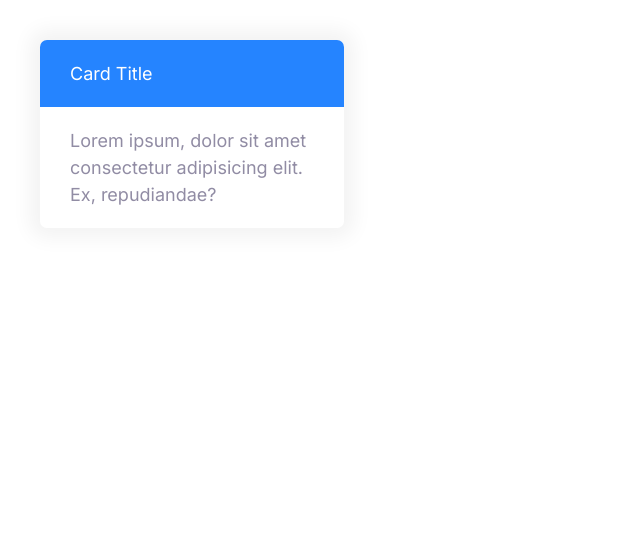
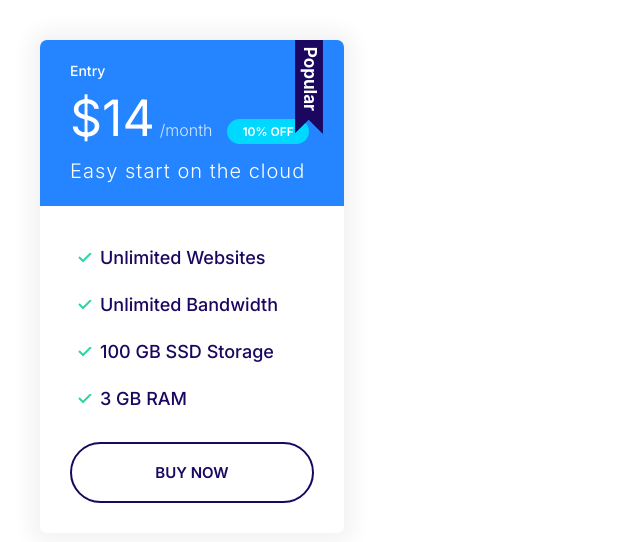
Before and after one commit to ultimateLink221/MoshifyProject, a plain HTML site: page index.html in a window 1280 px wide. Shown: the whole page, without its empty margins (0-640 px from the left). Drawn offline with Linux system fonts and the light colour scheme.

Commit message:
Build plans component

```diff
--- a/css/styles.css
+++ b/css/styles.css
@@ -117,6 +117,7 @@ a {
 
 .badge--small {
   font-size: 1.6rem;
+  padding: 0.5rem 1.5rem;
 }
 
 @media screen and (min-width: 1024px) {
@@ -281,6 +282,8 @@ a {
   }
 }
 
+/* Cards */
+
 .card {
   border-radius: 7px;
   box-shadow: 0 0 20px 10px #f3f3f3;
@@ -301,3 +304,65 @@ a {
   background: var(--color-secondary);
   color: #fff;
 }
+
+.card--secondary .badge--secondary {
+  background: #02cdf1;
+}
+
+/* Plans */
+
+.plan__name {
+  color: #fff;
+  margin: 0;
+  font-weight: 500;
+  font-size: 2.4rem;
+}
+
+.plan__price {
+  font-size: 6rem;
+}
+
+.plan__billing-cycle {
+  font-size: 2.4rem;
+  font-weight: 300;
+  opacity: 0.8;
+  margin-right: 1rem;
+}
+
+.plan__description {
+  font-size: 2rem;
+  font-weight: 300;
+  letter-spacing: 1px;
+  display: block;
+}
+
+.plan .list__item {
+  margin-bottom: 2rem;
+}
+
+.plan--popular .card__header {
+  position: relative;
+}
+
+.plan--popular .card__header::before {
+  content: url(../images/popular.svg);
+  width: 40px;
+  display: inline-block;
+  position: absolute;
+  top: -6px;
+  right: 5%;
+}
+
+@media screen and (min-width: 1024px) {
+  .plan__name {
+    font-size: 1.4rem;
+  }
+
+  .plan__price {
+    font-size: 5rem;
+  }
+
+  .plan__billing-cycle {
+    font-size: 1.6rem;
+  }
+}
--- a/index.html
+++ b/index.html
@@ -8,7 +8,7 @@
     <link rel="preconnect" href="https://fonts.googleapis.com" />
     <link rel="preconnect" href="https://fonts.gstatic.com" crossorigin />
     <link
-      href="https://fonts.googleapis.com/css2?family=Inter:wght@400;500;600;700&display=swap"
+      href="https://fonts.googleapis.com/css2?family=Inter:wght@300;400;500;600;700&display=swap"
       rel="stylesheet"
     />
     <link rel="stylesheet" href="css/styles.css" />
@@ -16,11 +16,24 @@
   </head>
   <body>
     <div style="width: 30%; padding: 4rem">
-      <div class="card card--primary">
-        <header class="card__header">Card Title</header>
-        <div class="card__body">
-          Lorem ipsum, dolor sit amet consectetur adipisicing elit. Ex,
-          repudiandae?
+      <div class="plan plan--popular">
+        <div class="card card--primary">
+          <header class="card__header">
+            <h3 class="plan__name">Entry</h3>
+            <span class="plan__price">$14</span>
+            <span class="plan__billing-cycle">/month</span>
+            <span class="badge badge--secondary badge--small">10% OFF</span>
+            <span class="plan__description">Easy start on the cloud</span>
+          </header>
+          <div class="card__body">
+            <ul class="list list--tick">
+              <li class="list__item">Unlimited Websites</li>
+              <li class="list__item">Unlimited Bandwidth</li>
+              <li class="list__item">100 GB SSD Storage</li>
+              <li class="list__item">3 GB RAM</li>
+            </ul>
+            <button class="btn btn--outline btn-block">Buy Now</button>
+          </div>
         </div>
       </div>
     </div>
```
Also changed, not shown: components/plans.html (added, +22 -0 lines), components/cards.html (renamed from components/card.html), images/popular.svg (added).
